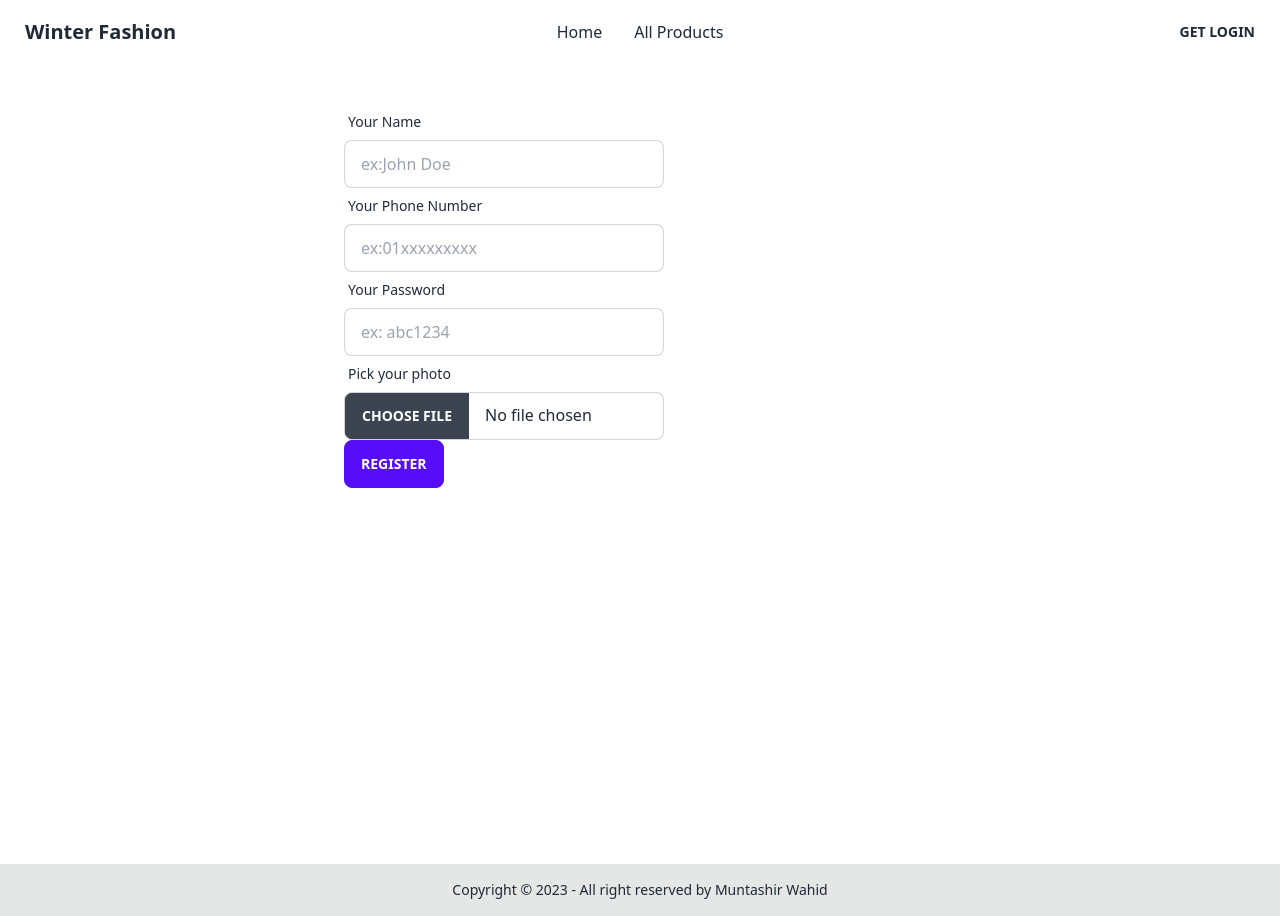
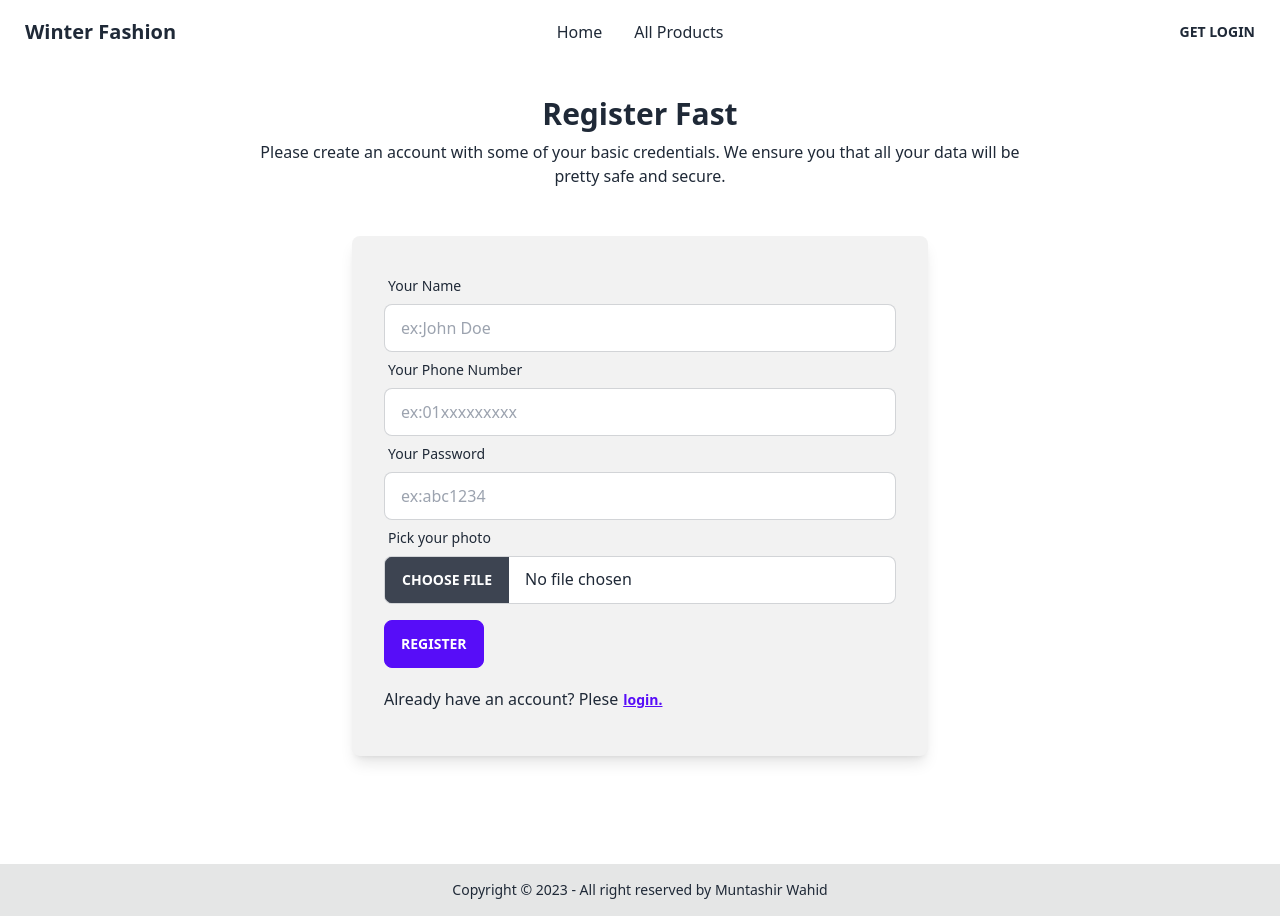
Before and after one commit to muntashir-wahid/winter-fashion, a React (Create React App) app: page /register in a window 1280 px wide. Built offline with nearby package versions, Linux system fonts and the light colour scheme.

Commit message:
styled registration page

```diff
--- a/src/pages/Login/Login.js
+++ b/src/pages/Login/Login.js
@@ -54,7 +54,7 @@ const Login = () => {
           Please log in with your credential and buy some high-quality clothes.
         </p>
       </SectionHeaderWrapper>
-      <FromWrapper className="lg:max-w-xl">
+      <FromWrapper className="max-w-xl">
         <form onSubmit={handleSubmit(formSubmitHandler)}>
           {/* User phone number input */}
 
@@ -109,10 +109,10 @@ const Login = () => {
             )}
           </div>
 
-          <input className="btn btn-primary mt-6" type="submit" value="Login" />
+          <input className="btn btn-primary mt-4" type="submit" value="Login" />
         </form>
         <p className="mt-2">
-          New to Winter Fashirn? Plese
+          New to <strong>Winter Fashirn</strong>? Plese
           <Link className="btn btn-link p-0 pl-1 lowercase" to="/register">
             register.
           </Link>
--- a/src/pages/Register/Register.js
+++ b/src/pages/Register/Register.js
@@ -1,5 +1,11 @@
 import React from "react";
 import { useForm } from "react-hook-form";
+import { Link } from "react-router-dom";
+import SecondaryHeading from "../../components/Headings/SecondaryHeading/SecondaryHeading";
+import FromErrorText from "../../components/Wrappers/FormWrapper/FromErrorText";
+import FromWrapper from "../../components/Wrappers/FormWrapper/FromWrapper";
+import SectionHeaderWrapper from "../../components/Wrappers/SectionHeaderWrapper/SectionHeaderWrapper";
+import SectionWrapper from "../../components/Wrappers/SectionWrapper/SectionWrapper";
 
 const Register = () => {
   const {
@@ -44,12 +50,18 @@ const Register = () => {
   };
 
   return (
-    <form
-      className="max-w-2xl mx-auto p-10"
-      onSubmit={handleSubmit(formSubmitHandler)}
-    >
+    <SectionWrapper>
+      <SectionHeaderWrapper>
+        <SecondaryHeading>Register Fast</SecondaryHeading>
+        <p>
+          Please create an account with some of your basic credentials. We
+          ensure you that all your data will be pretty safe and secure.
+        </p>
+      </SectionHeaderWrapper>
+      <FromWrapper className="max-w-xl">
+        <form onSubmit={handleSubmit(formSubmitHandler)}>
           {/* User name input */}
-      <div className="form-control w-full max-w-xs">
+          <div className="form-control w-full">
             <label className="label">
               <span className="label-text">Your Name</span>
             </label>
@@ -59,17 +71,17 @@ const Register = () => {
               })}
               type="text"
               placeholder="ex:John Doe"
-          className="input input-bordered w-full max-w-xs"
+              className="input input-bordered w-full"
             />
             {errors?.name && (
               <label className="label">
-            <span className="label-text-alt">{errors?.name?.message}</span>
+                <FromErrorText message={errors?.name?.message} />
               </label>
             )}
           </div>
 
           {/* User phone number input */}
-      <div className="form-control w-full max-w-xs">
+          <div className="form-control w-full">
             <label className="label">
               <span className="label-text">Your Phone Number</span>
             </label>
@@ -87,17 +99,17 @@ const Register = () => {
               })}
               type="text"
               placeholder="ex:01xxxxxxxxx"
-          className="input input-bordered w-full max-w-xs"
+              className="input input-bordered w-full"
             />
             {errors?.phoneNum && (
               <label className="label">
-            <span className="label-text-alt">{errors?.phoneNum?.message}</span>
+                <FromErrorText message={errors?.phoneNum?.message} />
               </label>
             )}
           </div>
 
           {/* User password input */}
-      <div className="form-control w-full max-w-xs">
+          <div className="form-control w-full">
             <label className="label">
               <span className="label-text">Your Password</span>
             </label>
@@ -110,19 +122,19 @@ const Register = () => {
                 },
               })}
               type="password"
-          placeholder="ex: abc1234"
-          className="input input-bordered w-full max-w-xs"
+              placeholder="ex:abc1234"
+              className="input input-bordered w-full"
             />
             {errors?.password && (
               <label className="label">
-            <span className="label-text-alt">{errors?.password?.message}</span>
+                <FromErrorText message={errors?.password?.message} />
               </label>
             )}
           </div>
 
           {/* User photo input */}
 
-      <div className="form-control w-full max-w-xs">
+          <div className="form-control w-full">
             <label className="label">
               <span className="label-text">Pick your photo</span>
             </label>
@@ -131,17 +143,29 @@ const Register = () => {
                 required: "You have to register with your photo",
               })}
               type="file"
-          className="file-input file-input-bordered w-full max-w-xs"
+              className="file-input file-input-bordered w-full"
             />
             {errors?.photo && (
               <label className="label">
-            <span className="label-text-alt">{errors?.photo?.message}</span>
+                <FromErrorText message={errors?.photo?.message} />
               </label>
             )}
           </div>
 
-      <input className="btn btn-primary" type="submit" value="register" />
+          <input
+            className="btn btn-primary mt-4"
+            type="submit"
+            value="register"
+          />
         </form>
+        <p className="mt-2">
+          Already have an account? Plese
+          <Link className="btn btn-link p-0 pl-1 lowercase" to="/login">
+            login.
+          </Link>
+        </p>
+      </FromWrapper>
+    </SectionWrapper>
   );
 };
 
```
Lines whose indentation alone changed are shown as unchanged.
